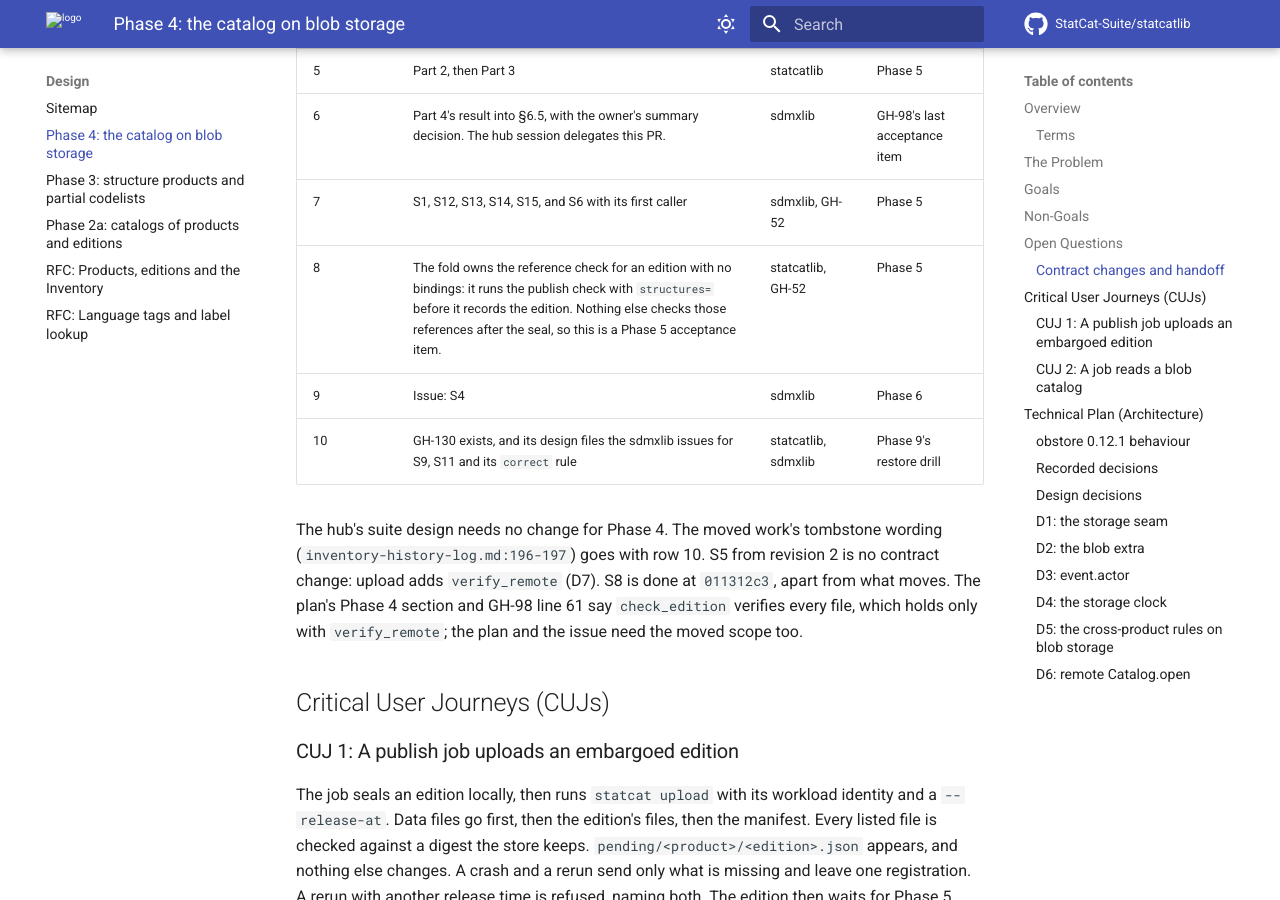
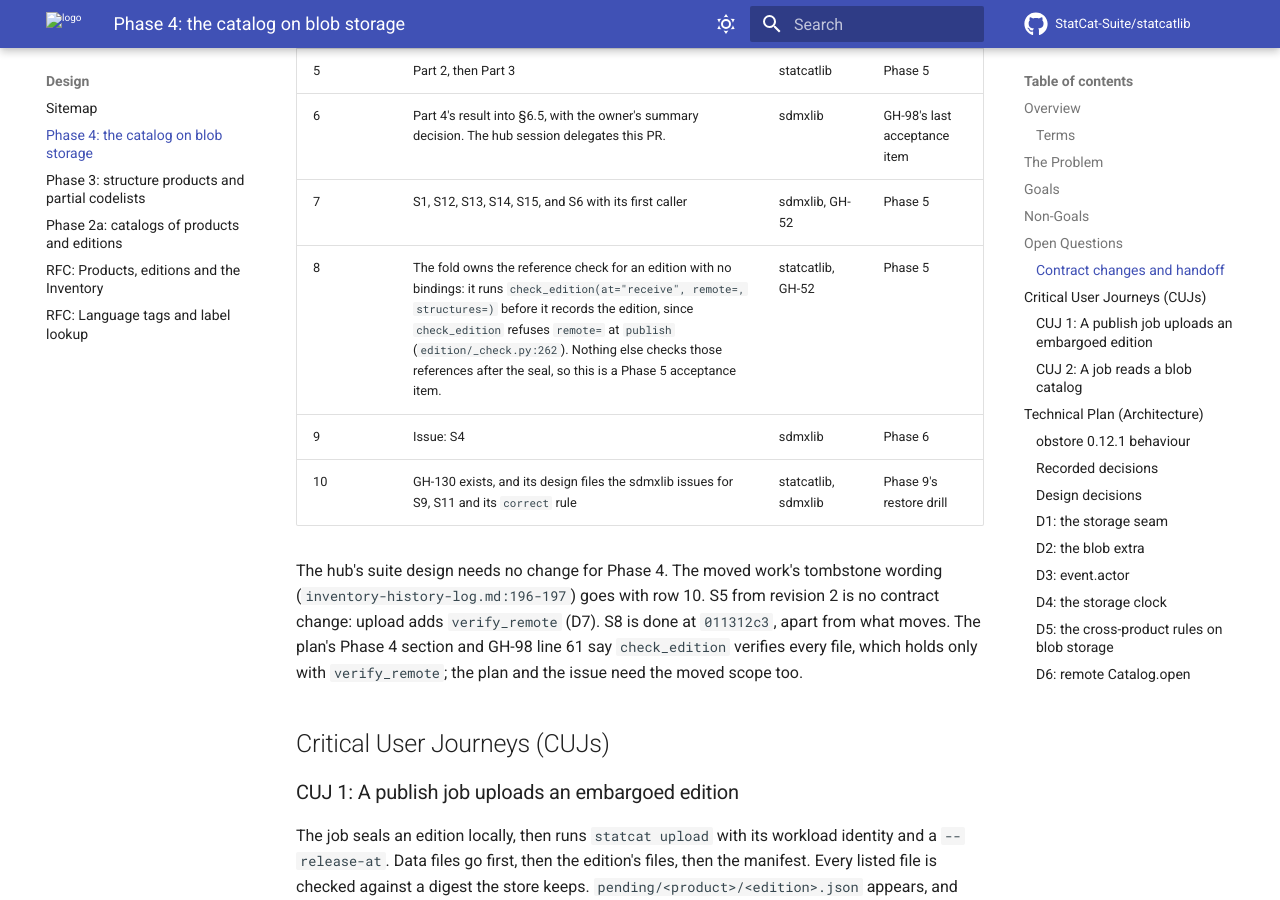
Before and after one commit to StatCat-Suite/statcatlib, an MkDocs documentation site: the page built from docs/design/catalog-on-blob-storage.md, in a window 1280 px wide and 900 px high, scrolled down 6202 px. Built offline with MkDocs 1.6.1 and Material for MkDocs 9.7.7, drawn with Linux system fonts in a browser that asks for light colours; comment, search, counter and statistics services are not loaded; some of the changed text lies outside the part shown.

Commit message:
docs(design): name the fold's receive check in the Phase 4 design
check_edition refuses remote= at publish, so the fold's reference check for
GH-98's editions with no bindings is check_edition(at="receive", remote=,
structures=). Also wrap one long line and restate what moves to GH-130.

```diff
--- a/docs/design/catalog-on-blob-storage.md
+++ b/docs/design/catalog-on-blob-storage.md
@@ -175,7 +175,7 @@ In order. "Gates" names what cannot start until the row is done.
 | 5 | Part 2, then Part 3 | statcatlib | Phase 5 |
 | 6 | Part 4's result into §6.5, with the owner's summary decision. The hub session delegates this PR. | sdmxlib | GH-98's last acceptance item |
 | 7 | S1, S12, S13, S14, S15, and S6 with its first caller | sdmxlib, GH-52 | Phase 5 |
-| 8 | The fold owns the reference check for an edition with no bindings: it runs the publish check with `structures=` before it records the edition. Nothing else checks those references after the seal, so this is a Phase 5 acceptance item. | statcatlib, GH-52 | Phase 5 |
+| 8 | The fold owns the reference check for an edition with no bindings: it runs `check_edition(at="receive", remote=, structures=)` before it records the edition, since `check_edition` refuses `remote=` at `publish` (`edition/_check.py:262`). Nothing else checks those references after the seal, so this is a Phase 5 acceptance item. | statcatlib, GH-52 | Phase 5 |
 | 9 | Issue: S4 | sdmxlib | Phase 6 |
 | 10 | GH-130 exists, and its design files the sdmxlib issues for S9, S11 and its `correct` rule | statcatlib, sdmxlib | Phase 9's restore drill |
 
@@ -585,7 +585,7 @@ product (§6.5 item 9). `view` skips that check, for these reasons:
 
 | Option for an edition with no bindings | Gain | Cost |
 |---|---|---|
-| **`references=False` at `view` (chosen).** | The bytes hash to a manifest the Inventory recorded, and the fold's publish check owns the references. No other edition is pulled. | The reference check does not re-run on a reader. |
+| **`references=False` at `view` (chosen).** | The bytes hash to a manifest the Inventory recorded, and the fold's `check_edition(at="receive", remote=, structures=)` owns the references. No other edition is pulled. | The reference check does not re-run on a reader. |
 | A `check_on_open(structures=)`, which does not exist, passing the other live structure editions. | The check runs again on each machine. | Finding them reads every leaf, 7,000 GETs cold, and pulls each one. `LiveInventory` hides embargoed products, and §6.5 item 9 allows a reference into one, so a valid edition would be refused. |
 
 So upload and `view` pass `references=False` when the manifest has no bindings (W15). By
```
Also changed, not shown: other parts of docs/design/catalog-on-blob-storage.md (+5 -4 lines).
